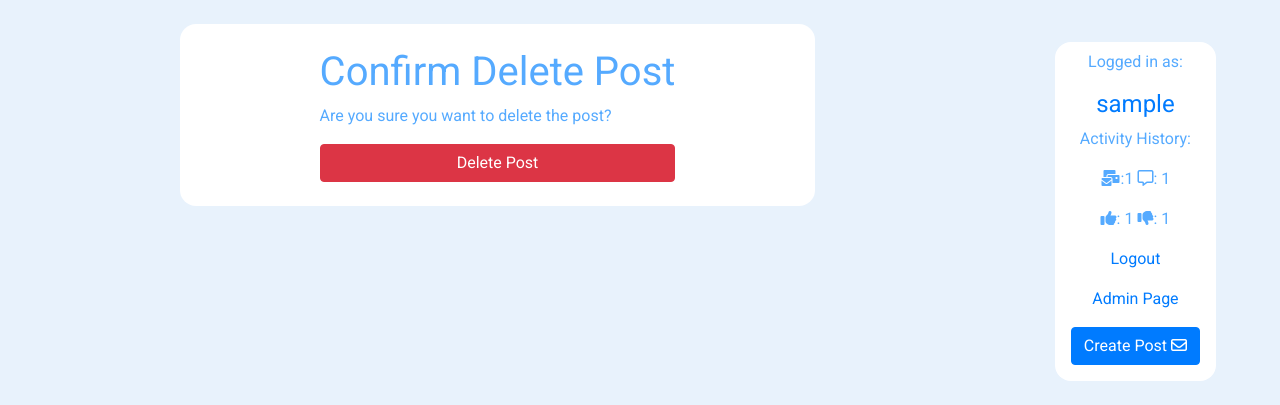
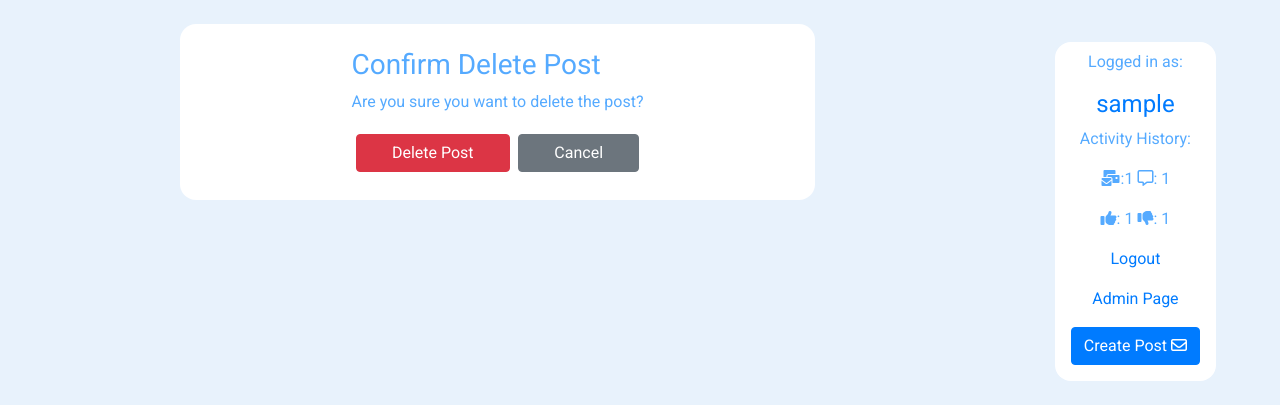
Before and after one commit to Code-Institute-Submissions/FRNBDN-project4_FebResub, a Django app: a page that uses templates/post_confirm_delete.html in a window 1280 px wide. Shown: the part 62-467 px from the top of the page. Run offline with Django 4.2, Linux system fonts and the light colour scheme; a user stored in the database is signed in; tables that the repository leaves empty hold one stand-in row (values such as "Sample post"); some libraries are stand-ins or nearby versions.

Commit message:
add navigation buttons to edit/update templates

```diff
--- a/templates/password_change_done.html
+++ b/templates/password_change_done.html
@@ -7,6 +7,7 @@
 		<div class="left-column col-lg-7 offset-lg-1">
 			<div class="post-container card flex-column p-4">
 				<p class="m-auto">Your password has been Updated.</p>
+				<a class="btn btn-primary w-100" href="{% url 'home' %}"> Home </a>
 			</div>
 		</div>
 	</div>
--- a/templates/password_reset_confirm.html
+++ b/templates/password_reset_confirm.html
@@ -11,7 +11,7 @@
 
 			<div class="post-container card flex-column p-4">
 				<form method="POST" class="form-signin">{% csrf_token %}
-					<h1 class="h3 mb-3 font-weight-normal">Set a new password!</h1>
+					<h3 class="h3 mb-3 font-weight-normal">Set a new password!</h3>
 						{{ form | crispy }}
 						<input class="btn btn-primary" type="submit" value="Change my password">
 					  </form>
--- a/templates/post_confirm_delete.html
+++ b/templates/post_confirm_delete.html
@@ -9,9 +9,13 @@
           <div class="post-container card flex-column p-4">
             {% if post.author == request.user %}
             <form method="POST">{% csrf_token %}
-              <h1>Confirm Delete Post</h1>
+              <h3>Confirm Delete Post</h3>
               <p>Are you sure you want to delete the post?</p>
-              <button class="btn btn-danger w-100" type="submit">Delete Post</button>
+              <div class="d-flex flex-wrap flex-fill">
+                <button class="btn btn-danger flex-fill m-1" type="submit">Delete Post</button>
+                <a class="btn btn-secondary flex-fill m-1" href="{{request.META.HTTP_REFERER}}"> Cancel </a>
+              </div>
+
             </form>
             {% else %}
             <!-- If user not owner -->
```
Also changed, not shown: templates/comment_confirm_delete.html (+5 -2 lines), templates/edit_comment.html (+5 -2 lines).
